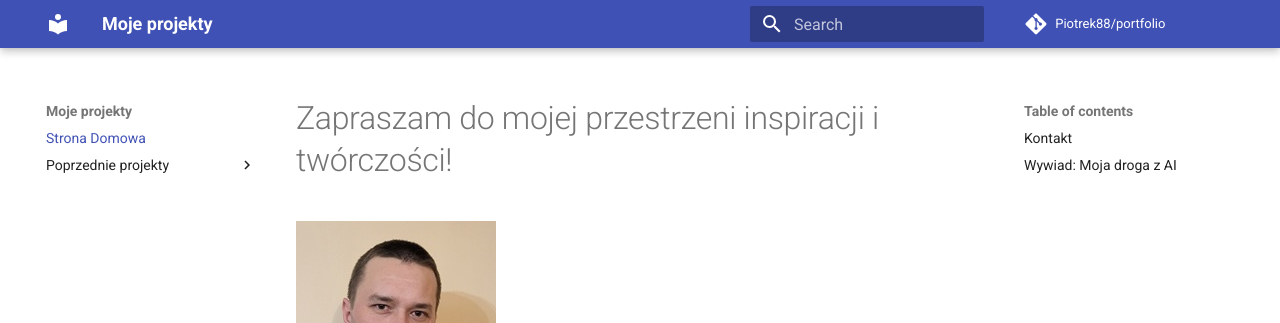
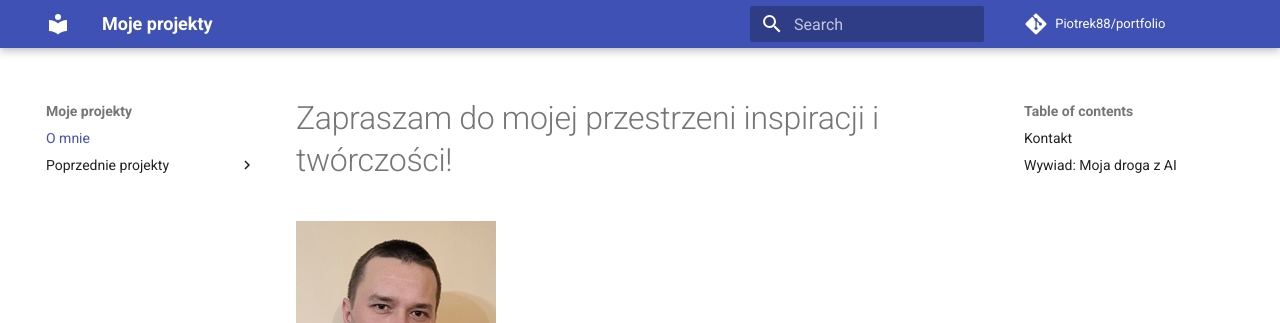
Before and after one commit to Piotrek88/portfolio, an MkDocs documentation site: the page built from docs/index.md, in a window 1280 px wide. Shown: the top 323 px of the page. Built offline with MkDocs 1.6.1 and Material for MkDocs 9.7.7, drawn with Linux system fonts in a browser that asks for light colours; comment, search, counter and statistics services are not loaded.

Commit message:
changes6

```diff
--- a/mkdocs.yml
+++ b/mkdocs.yml
@@ -13,7 +13,7 @@ theme:
     primary: claret
 
 nav:
-  - Strona Domowa: index.md
+  - O mnie: index.md
   - Poprzednie projekty:
     - "Titanic": Titanic/index.md
     - "Iris": Iris/index.md
```
